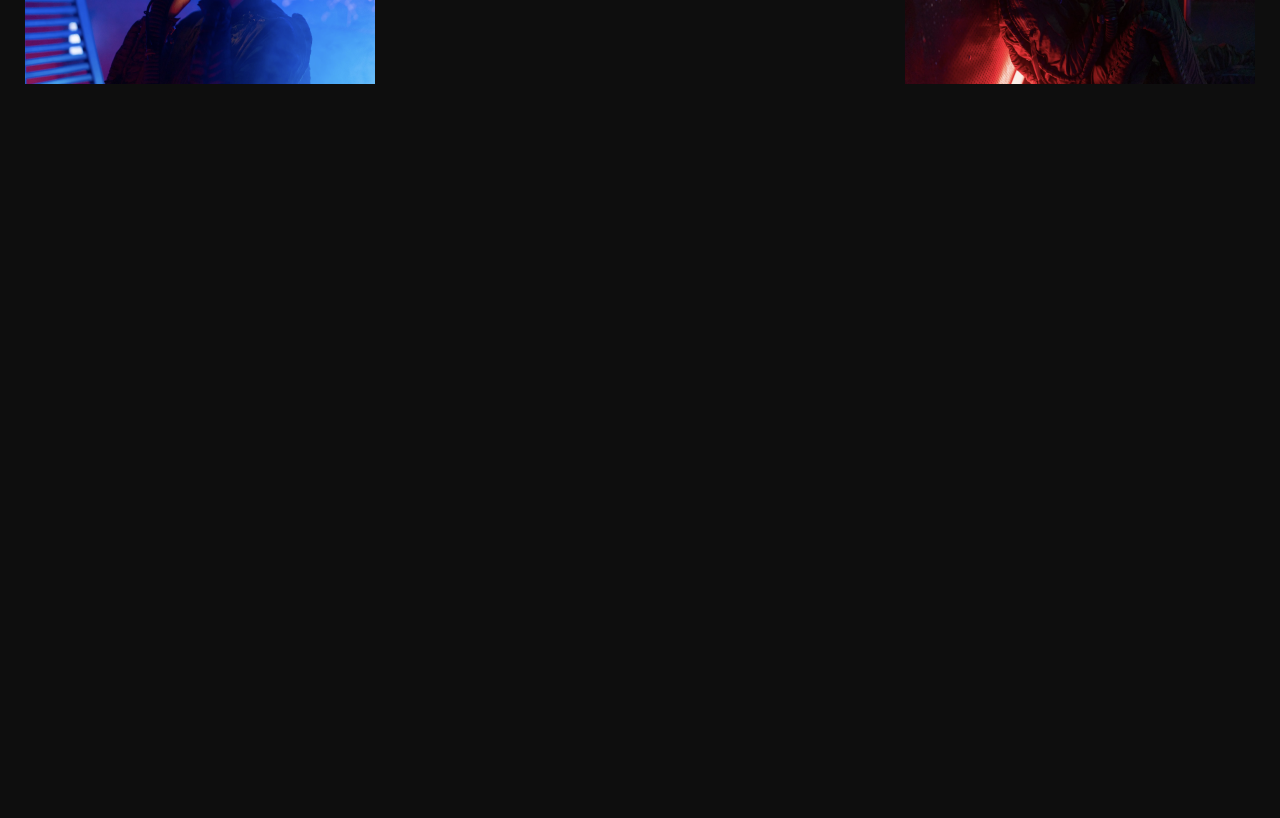
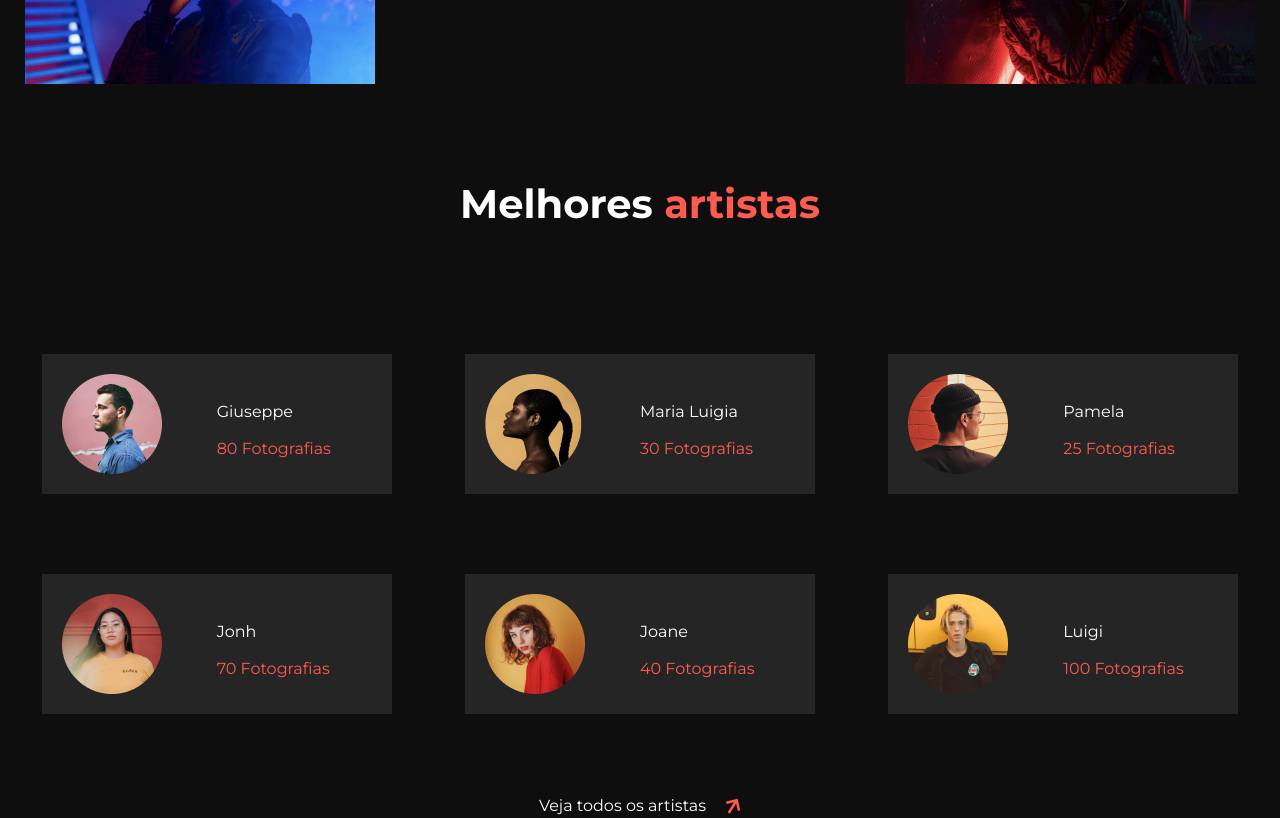
Before and after one commit to filipesaretta/rocketnft, a React (Vite) app: page / in a window 1280 px wide. Shown: the part 2360-3178 px from the top of the page. Before the commit the page ends 2494 px from the top, so only its background shows below. Built offline with nearby package versions, Linux system fonts and the light colour scheme.

Commit message:
Add section

```diff
--- a/src/App.tsx
+++ b/src/App.tsx
@@ -1,3 +1,4 @@
+import { BestArtists } from './components/BestArtists';
 import { Features } from './components/Features';
 import { MainLanding } from './components/MainLanding';
 import { PopularOverWeek } from './components/PopularOverWeek';
@@ -8,6 +9,7 @@
       <MainLanding />
       <Features />
       <PopularOverWeek />
+      <BestArtists />
     </>
   );
 }
--- /dev/null
+++ b/src/components/BestArtists/index.tsx
@@ -0,0 +1,118 @@
+import styled from 'styled-components';
+
+import artist1 from '../../assets/artista-1.png';
+import artist2 from '../../assets/artista-2.png';
+import artist3 from '../../assets/artista-3.png';
+import artist4 from '../../assets/artista-4.png';
+import artist5 from '../../assets/artista-5.png';
+import artist6 from '../../assets/artista-6.png';
+import arrow from '../../assets/arrow-orange.svg';
+
+const Container = styled.div`
+  max-width: 1270px;
+  margin: 0 auto;
+  display: grid;
+  grid-template-columns: repeat(auto-fill, minmax(350px, 1fr));
+  row-gap: 8rem;
+  justify-items: center;
+
+  h3 {
+    text-align: center;
+    font-size: 4rem;
+    margin: 4rem 0;
+    grid-column: 1/-1;
+    span {
+      color: var(--color-logo);
+    }
+  }
+  a {
+    grid-column: 1 / -1;
+    display: flex;
+    text-decoration: none;
+    color: white;
+
+    img {
+      margin-left: 2rem;
+    }
+  }
+`;
+
+const Card = styled.div`
+  display: grid;
+  grid-template-columns: 1fr 1fr;
+  grid-template-areas:
+    'avatar name'
+    'avatar desc';
+  background-color: var(--card-color);
+  width: 350px;
+  padding: 2rem;
+  align-items: center;
+
+  img {
+    grid-area: avatar;
+  }
+
+  p {
+    grid-area: name;
+    align-self: end;
+  }
+
+  p:last-child {
+    grid-area: desc;
+    align-self: center;
+    color: var(--color-logo);
+  }
+`;
+
+const artists = [
+  {
+    name: 'Giuseppe',
+    work: '80 Fotografias',
+    avatar: artist1,
+  },
+  {
+    name: 'Maria Luigia',
+    work: '30 Fotografias',
+    avatar: artist2,
+  },
+  {
+    name: 'Pamela',
+    work: '25 Fotografias',
+    avatar: artist3,
+  },
+  {
+    name: 'Jonh',
+    work: '70 Fotografias',
+    avatar: artist4,
+  },
+  {
+    name: 'Joane',
+    work: '40 Fotografias',
+    avatar: artist5,
+  },
+  {
+    name: 'Luigi',
+    work: '100 Fotografias',
+    avatar: artist6,
+  },
+];
+
+export function BestArtists() {
+  return (
+    <Container>
+      <h3>
+        Melhores <span>artistas </span>
+      </h3>
+      {artists.map((artist) => (
+        <Card>
+          <img src={artist.avatar} alt="" />
+          <p> {artist.name}</p>
+          <p>{artist.work}</p>
+        </Card>
+      ))}
+      <a href="/">
+        Veja todos os artistas <img src={arrow} alt="" />
+      </a>
+    </Container>
+  );
+}
```
